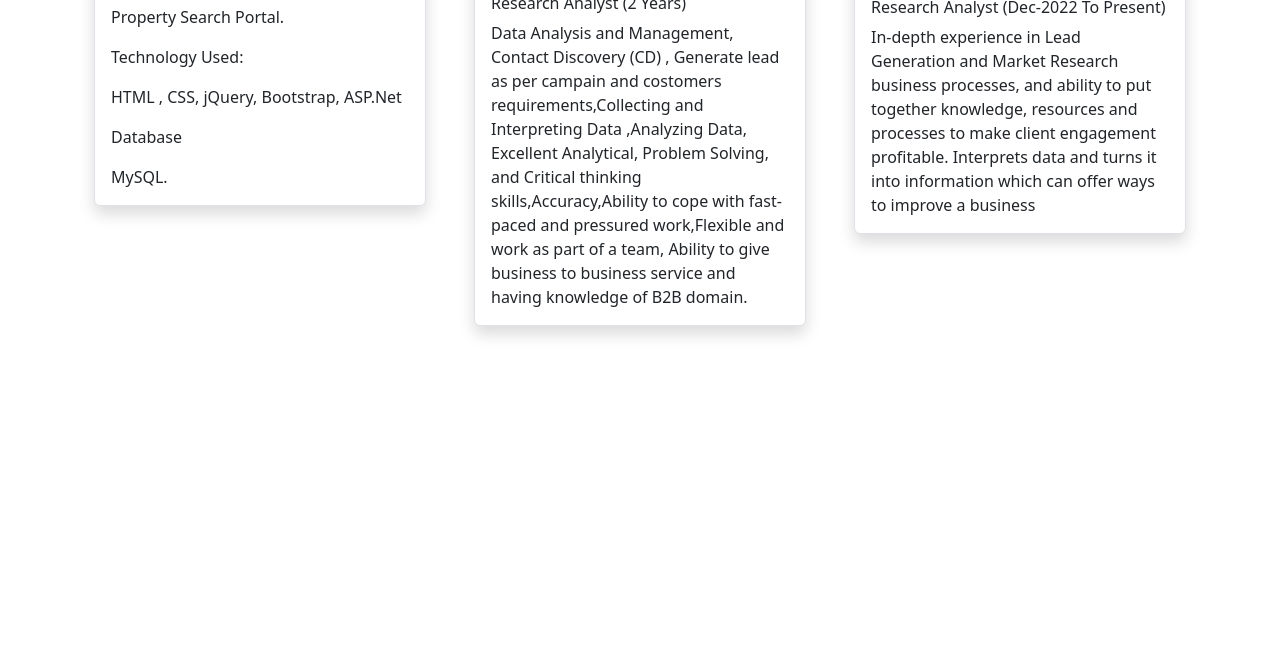
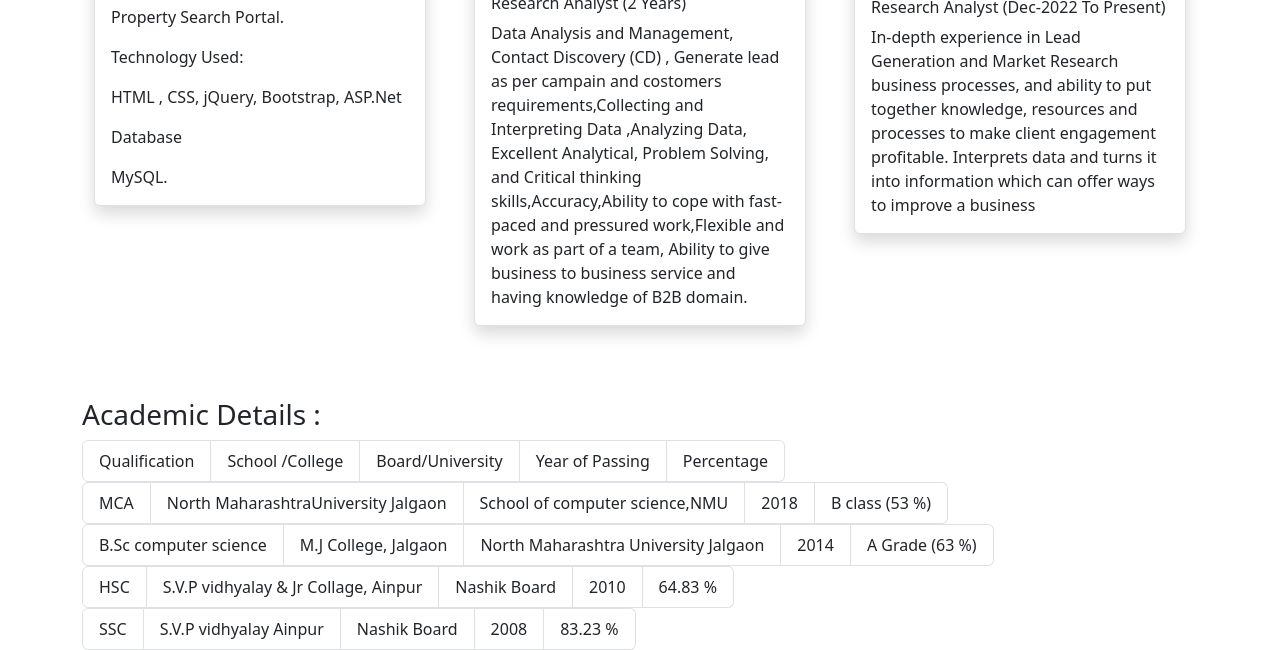
Before and after one commit to Shweta-patil26/resume, a plain HTML site: page index.html in a window 1280 px wide. Shown: the part 1024-1674 px from the top of the page. Before the commit the page ends 1422 px from the top, so only its background shows below. Drawn offline with nearby package versions, Linux system fonts and the light colour scheme.

Commit message:
Academic Details

```diff
--- a/index.html
+++ b/index.html
@@ -149,11 +149,50 @@
 </div>
 <div class="container">
    <div class="row">
+    <div class="col-sm-12">
+        <h3>Academic Details : </h3>
+        <ul class="list-group list-group-horizontal">
+            <li class="list-group-item">Qualification</li>
+            <li class="list-group-item">School /College</li>
+            <li class="list-group-item">Board/University</li>
+            <li class="list-group-item">Year of Passing</li>
+            <li class="list-group-item">Percentage</li>
+          </ul>
+          <ul class="list-group list-group-horizontal-sm">
+            <li class="list-group-item">MCA</li>
+            <li class="list-group-item">North MaharashtraUniversity Jalgaon</li>
+            <li class="list-group-item">School of computer science,NMU</li>
+            <li class="list-group-item">2018</li>
+            <li class="list-group-item">B class (53 %)</li>
+          </ul>
+          <ul class="list-group list-group-horizontal-md">
+            <li class="list-group-item">B.Sc computer science</li>
+            <li class="list-group-item">M.J College, Jalgaon</li>
+            <li class="list-group-item">North Maharashtra University Jalgaon</li>
+            <li class="list-group-item">2014</li>
+            <li class="list-group-item">A Grade (63 %) </li>
+          </ul>
+          <ul class="list-group list-group-horizontal-lg">
+            <li class="list-group-item">HSC</li>
+            <li class="list-group-item">S.V.P vidhyalay & Jr Collage, Ainpur</li>
+            <li class="list-group-item">Nashik Board</li>
+            <li class="list-group-item">2010</li>
+            <li class="list-group-item">64.83 %</li>
+          </ul>
+          <ul class="list-group list-group-horizontal-xl">
+            <li class="list-group-item">SSC</li>
+            <li class="list-group-item">S.V.P vidhyalay Ainpur</li>
+            <li class="list-group-item">Nashik Board</li>
+            <li class="list-group-item">2008</li>
+            <li class="list-group-item">83.23 %</li>
+          </ul>
 
+    </div>
+   </div>
 
    </div>
 
-</div>
- </div>
+
+
 </body>
  </html>
```
